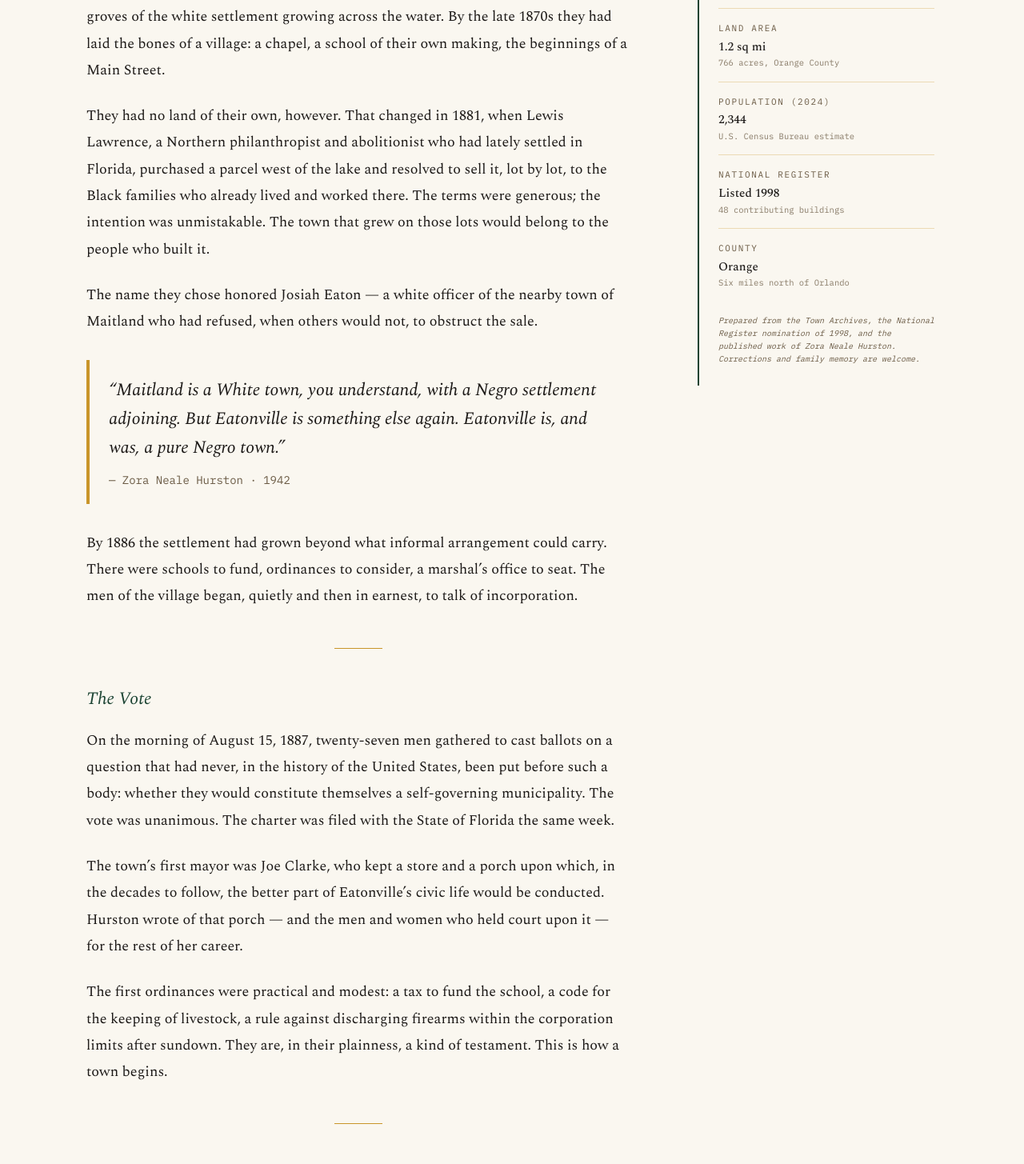
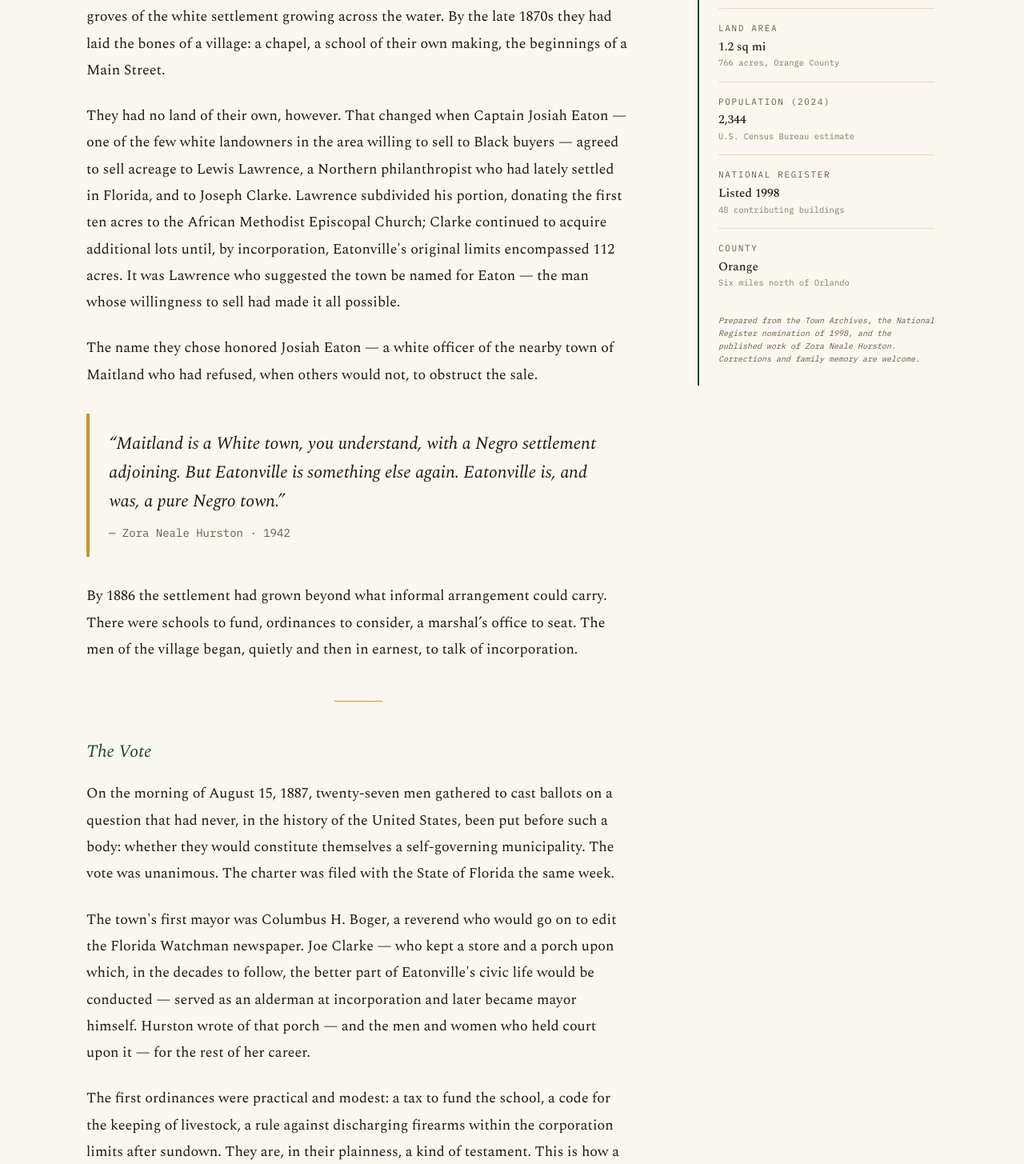
Before and after one commit to elysium1331/eatonville-prototype, a React (Vite) app: page /our-town/about in a window 1280 px wide. Shown: the part 1108-2563 px from the top of the page at 80% size. Built offline with nearby package versions, Linux system fonts and the light colour scheme.

Commit message:
Revise historical details in About.jsx
Fixed land transfer and first mayor.

```diff
--- a/src/pages/our-town/About.jsx
+++ b/src/pages/our-town/About.jsx
@@ -117,13 +117,14 @@ export default function About() {
             Main Street.
           </P>
           <P>
-            They had no land of their own, however. That changed in 1881, when
-            Lewis Lawrence, a Northern philanthropist and abolitionist who had
-            lately settled in Florida, purchased a parcel west of the lake and
-            resolved to sell it, lot by lot, to the Black families who already
-            lived and worked there. The terms were generous; the intention was
-            unmistakable. The town that grew on those lots would belong to the
-            people who built it.
+            They had no land of their own, however. That changed when Captain Josiah Eaton —
+             one of the few white landowners in the area willing to sell to Black buyers —
+             agreed to sell acreage to Lewis Lawrence, a Northern philanthropist who had
+             lately settled in Florida, and to Joseph Clarke. Lawrence subdivided his portion,
+             donating the first ten acres to the African Methodist Episcopal Church;
+             Clarke continued to acquire additional lots until, by incorporation,
+             Eatonville's original limits encompassed 112 acres. It was Lawrence who suggested
+             the town be named for Eaton — the man whose willingness to sell had made it all possible.
           </P>
           <P>
             The name they chose honored Josiah Eaton — a white officer of the
@@ -161,11 +162,13 @@ export default function About() {
             The charter was filed with the State of Florida the same week.
           </P>
           <P>
-            The town’s first mayor was Joe Clarke, who kept a store and a porch
-            upon which, in the decades to follow, the better part of
-            Eatonville’s civic life would be conducted. Hurston wrote of that
-            porch — and the men and women who held court upon it — for the rest
-            of her career.
+            The town's first mayor was Columbus H. Boger, a reverend who would go
+             on to edit the Florida Watchman newspaper. Joe Clarke — who kept a
+             store and a porch upon which, in the decades to follow, the better
+             part of Eatonville's civic life would be conducted — served as an
+             alderman at incorporation and later became mayor himself. Hurston
+             wrote of that porch — and the men and women who held court upon it —
+             for the rest of her career.
           </P>
           <P>
             The first ordinances were practical and modest: a tax to fund the
@@ -222,9 +225,8 @@ export default function About() {
             In 1998, the Eatonville Historic District — comprising forty‑eight
             contributing buildings, the original street grid, and the
             founding‑era plat — was listed on the National Register of Historic
-            Places. It is a working district, not a museum. Families live in the
-            houses. Children walk to school past the same corner store Hurston
-            walked past a century ago.
+            Places. It is a working district, not a museum. Families live in the houses.
+             Children walk to school past the same corners Hurston walked a century ago.
           </P>
 
           <OrnRule />
```
